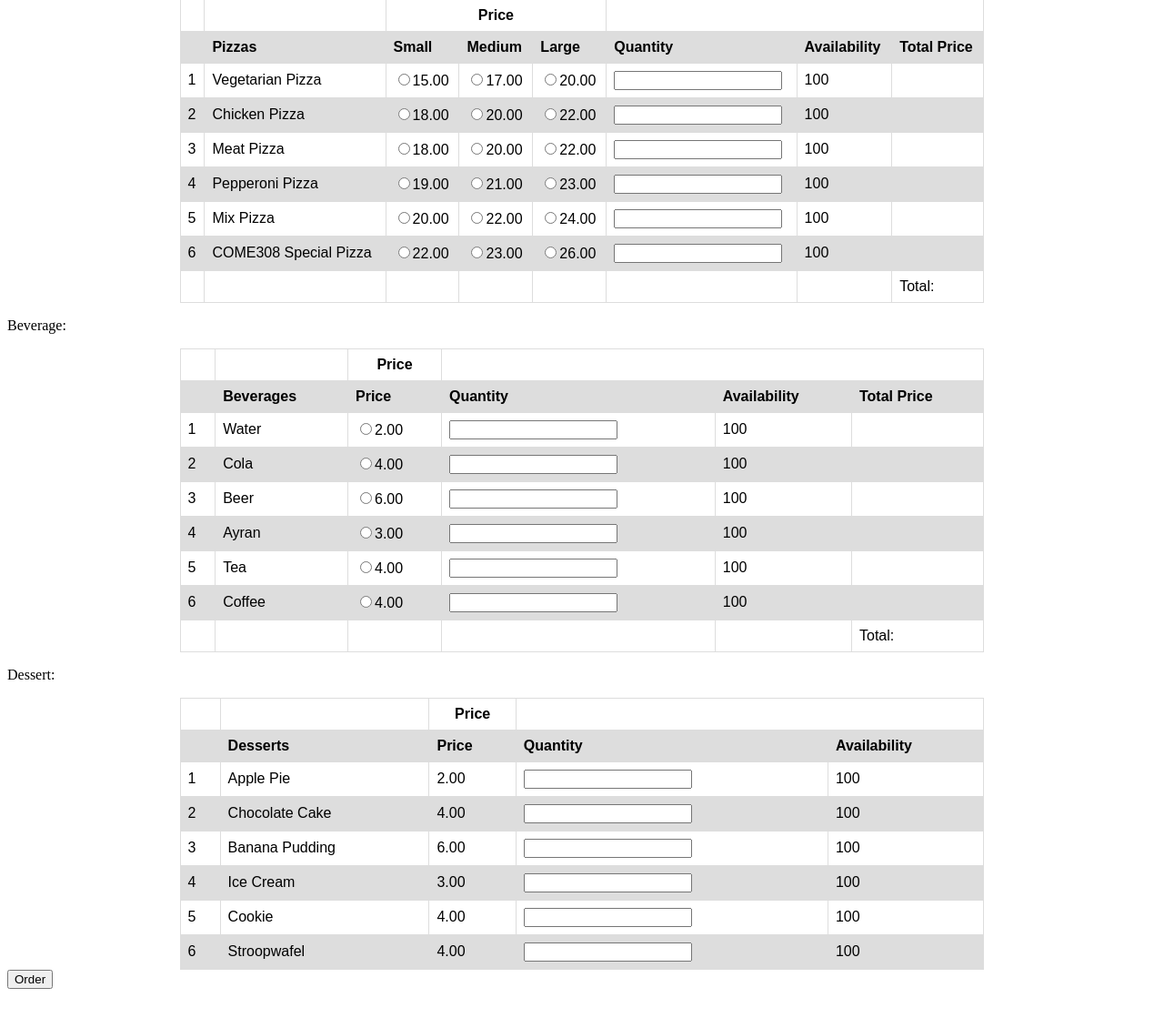
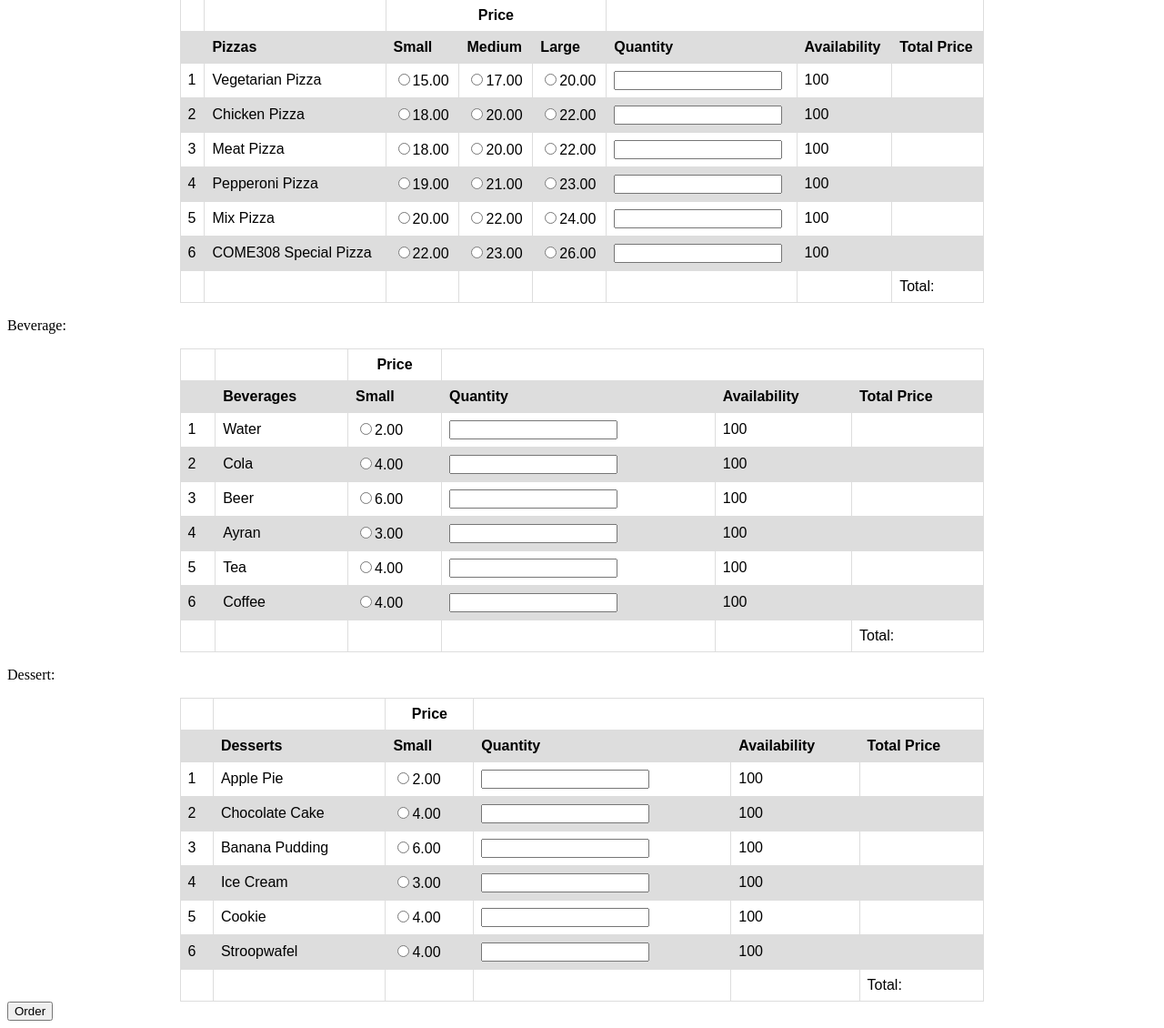
Before and after one commit to MeteK7/Pizza-Ordering-Website, a PHP site: page /order.php in a window 1280 px wide. Shown: the part 546-1676 px from the top of the page at 91% size. Before the commit the page ends 1633 px from the top, so only its background shows below. Run offline with PHP 8.4, Linux system fonts and the light colour scheme; a user stored in the database is signed in; data comes from the database, SQL or seed files in the repository; data that the repository does not hold is empty.

Commit message:
Total Price Input is developed.

```diff
--- a/order.php
+++ b/order.php
@@ -59,12 +59,12 @@ function get_pizza_quantity(){
 			totalPrice.innerHTML=(totalPrice-oldPrice)+newPrice;
 		}*/
 
-		function calculateTotal(idQuantity,idTotalPrice, grandTotalPrice, nameSizePrice){
+		function calculateTotal(idQuantity,idTotalPrice, idGrandTotalPrice, inputGrandTotalPrice, nameSizePrice){
 
 			var sizePrice=document.getElementsByName(nameSizePrice);
 			var quantityByUser=document.getElementById(idQuantity);
 			var totalPrice=document.getElementById(idTotalPrice);
-			var grandTotalPrice=document.getElementById(grandTotalPrice);
+			var grandTotalPrice=document.getElementById(idGrandTotalPrice);
 			var newTotalPrice;
 			var newGrandTotalPrice;
 
@@ -79,6 +79,7 @@ function get_pizza_quantity(){
 			{
 			//Calculate the new grand total price: New Grand Total=(New Grand Total-oldMenuTotal)+newMenuTotal
 			grandTotalPrice.innerHTML=(grandTotalPrice.innerHTML-totalPrice.innerHTML)+newTotalPrice;
+			document.getElementById(inputGrandTotalPrice).value=grandTotalPrice.innerHTML;
 
 			//Calculate the new menu total price;
 			totalPrice.innerHTML=newTotalPrice;
@@ -165,9 +166,9 @@ function get_pizza_quantity(){
 								<tr>
 									<td><?php echo $counter; ?></td>
 									<td><?php echo $data_pizza['name']; ?></td>
-									<td><input type="radio" id="rb-pizza-price-small" name="rb-pizza-size-price-<?php echo $data_pizza['id'];?>" value="<?php echo $data_pizza['price_small']; ?>"><?php echo $data_pizza['price_small']; ?></td>
-									<td><input type="radio" id="rb-pizza-price-medium" name="rb-pizza-size-price-<?php echo $data_pizza['id'];?>" value="<?php echo $data_pizza['price_medium']; ?>"><?php echo $data_pizza['price_medium']; ?></td>
-									<td><input type="radio" id="rb-pizza-price-large" name="rb-pizza-size-price-<?php echo $data_pizza['id'];?>" value="<?php echo $data_pizza['price_large']; ?>"><?php echo $data_pizza['price_large']; ?></td>
+									<td><input type="radio" id="rb-price-small-pizza" name="rb-size-price-pizza-<?php echo $data_pizza['id'];?>" value="<?php echo $data_pizza['price_small']; ?>"><?php echo $data_pizza['price_small']; ?></td>
+									<td><input type="radio" id="rb-pizza-price-medium" name="rb-size-price-pizza-<?php echo $data_pizza['id'];?>" value="<?php echo $data_pizza['price_medium']; ?>"><?php echo $data_pizza['price_medium']; ?></td>
+									<td><input type="radio" id="rb-pizza-price-large" name="rb-size-price-pizza-<?php echo $data_pizza['id'];?>" value="<?php echo $data_pizza['price_large']; ?>"><?php echo $data_pizza['price_large']; ?></td>
 									<td>
 										<input
 										onkeyup="
@@ -179,7 +180,8 @@ function get_pizza_quantity(){
 										calculateTotal('qty-pizza-<?php echo $data_pizza['id'];?>',
 											'total-price-pizza-<?php echo $data_pizza['id'];?>',
 											'grand-total-price-pizza',
-											'rb-pizza-size-price-<?php echo $data_pizza['id']?>'
+											'input-grand-total-price-pizza',
+											'rb-size-price-pizza-<?php echo $data_pizza['id']?>'
 											);"
 											type="text"
 											id="qty-pizza-<?php echo $data_pizza['id'];?>"
@@ -216,7 +218,10 @@ function get_pizza_quantity(){
 								<td></td>
 								<td></td>
 								<td></td>
-								<td>Total:<strong id="grand-total-price-pizza"></strong></td>
+								<td>
+									Total:<strong id="grand-total-price-pizza"></strong>
+									<input type="hidden" id="input-grand-total-price-pizza">
+								</td>
 							</tr>
 						</table>
 					</center>
@@ -234,7 +239,7 @@ function get_pizza_quantity(){
 							<tr>
 								<th></th>
 								<th>Beverages</th>
-								<th>Price</th>
+								<th>Small</th>
 								<th>Quantity</th>
 								<th>Availability</th>
 								<th>Total Price</th>
@@ -249,7 +254,7 @@ function get_pizza_quantity(){
 									<tr>
 										<td><?php echo $counter; ?></td>
 										<td><?php echo $data_beverage['name']; ?></td>
-										<td><input type="radio" id="rb-beverage-price-small" name="rb-beverage-size-price-<?php echo $data_beverage['id'];?>" value="<?php echo $data_beverage['price_small']; ?>"><?php echo $data_beverage['price_small']; ?></td>
+										<td><input type="radio" id="rb-price-small-beverage" name="rb-size-price-beverage-<?php echo $data_beverage['id'];?>" value="<?php echo $data_beverage['price_small']; ?>"><?php echo $data_beverage['price_small']; ?></td>
 										<td>
 											<input
 											onkeyup="
@@ -261,7 +266,8 @@ function get_pizza_quantity(){
 											calculateTotal('qty-beverage-<?php echo $data_beverage['id'];?>',
 												'total-price-beverage-<?php echo $data_beverage['id'];?>',
 												'grand-total-price-beverage',
-												'rb-beverage-size-price-<?php echo $data_beverage['id']?>'
+												'input-grand-total-price-beverage',
+												'rb-size-price-beverage-<?php echo $data_beverage['id']?>'
 												);"
 												type="text"
 												id="qty-beverage-<?php echo $data_beverage['id'];?>"
@@ -295,7 +301,10 @@ function get_pizza_quantity(){
 									<td></td>
 									<td></td>
 									<td></td>
-									<td>Total:<strong id="grand-total-price-beverage"></strong></td>
+									<td>
+										Total:<strong id="grand-total-price-beverage"></strong>
+										<input type="hidden" id="input-grand-total-price-beverage">
+									</td>
 								</tr>
 							</table>
 						</center>
@@ -308,14 +317,15 @@ function get_pizza_quantity(){
 									<th></th>
 									<th></th>
 									<th class="th-price">Price</th>
-									<th colspan="2"></th>
+									<th colspan="3"></th>
 								</tr>
 								<tr>
 									<th></th>
 									<th>Desserts</th>
-									<th>Price</th>
+									<th>Small</th>
 									<th>Quantity</th>
 									<th>Availability</th>
+									<th>Total Price</th>
 								</tr>
 								<?php
 								if ($result_dessert->num_rows > 0)
@@ -327,9 +337,24 @@ function get_pizza_quantity(){
 										<tr>
 											<td><?php echo $counter; ?></td>
 											<td><?php echo $data_dessert['name']; ?></td>
-											<td><?php echo $data_dessert['price_small']; ?></td>
+											<td><input type="radio" id="rb-price-small-dessert" name="rb-size-price-dessert-<?php echo $data_dessert['id'];?>" value="<?php echo $data_dessert['price_small']; ?>"><?php echo $data_dessert['price_small']; ?></td>
 											<td>
-												<input onkeyup="calculateAvailabilityById('qty-dessert-<?php echo $data_dessert['id'];?>', 'availability-dessert-<?php echo $data_dessert['id'];?>','availability-beverage-const-<?php echo $data_dessert['id'];?>')" type="text" id="qty-dessert-<?php echo $data_dessert['id'];?>" name="dessert">
+												<input
+												onkeyup="
+												calculateAvailabilityById(
+													'qty-dessert-<?php echo $data_dessert['id'];?>',
+													'availability-dessert-<?php echo $data_dessert['id'];?>',
+													'availability-dessert-const-<?php echo $data_dessert['id'];?>'
+													);
+												calculateTotal('qty-dessert-<?php echo $data_dessert['id'];?>',
+													'total-price-dessert-<?php echo $data_dessert['id'];?>',
+													'grand-total-price-dessert',
+													'input-grand-total-price-dessert',
+													'rb-size-price-dessert-<?php echo $data_dessert['id']?>'
+													);"
+													type="text"
+													id="qty-dessert-<?php echo $data_dessert['id'];?>"
+													name="dessert">
 												</td>
 												<td id="availability-dessert-<?php echo $data_dessert['id'];?>">
 													<?php echo $data_dessert['availability']; ?>
@@ -338,6 +363,7 @@ function get_pizza_quantity(){
 												<td style="display:none;" id="availability-dessert-const-<?php echo $data_dessert['id'];?>">
 													<?php echo $data_dessert['availability']; ?>
 												</td>
+												<td id="total-price-dessert-<?php echo $data_dessert['id'];?>"></td>
 											</tr>
 											<?php
 											$counter++;
@@ -352,6 +378,17 @@ function get_pizza_quantity(){
 										<?php
 									}
 									?>
+								<tr>
+									<td></td>
+									<td></td>
+									<td></td>
+									<td></td>
+									<td></td>
+									<td>
+										Total:<strong id="grand-total-price-dessert"></strong>
+										<input type="hidden" id="input-grand-total-price-dessert">
+									</td>
+								</tr>
 								</table>
 							</center>
 						</div>
```
Lines whose indentation alone changed are shown as unchanged.
